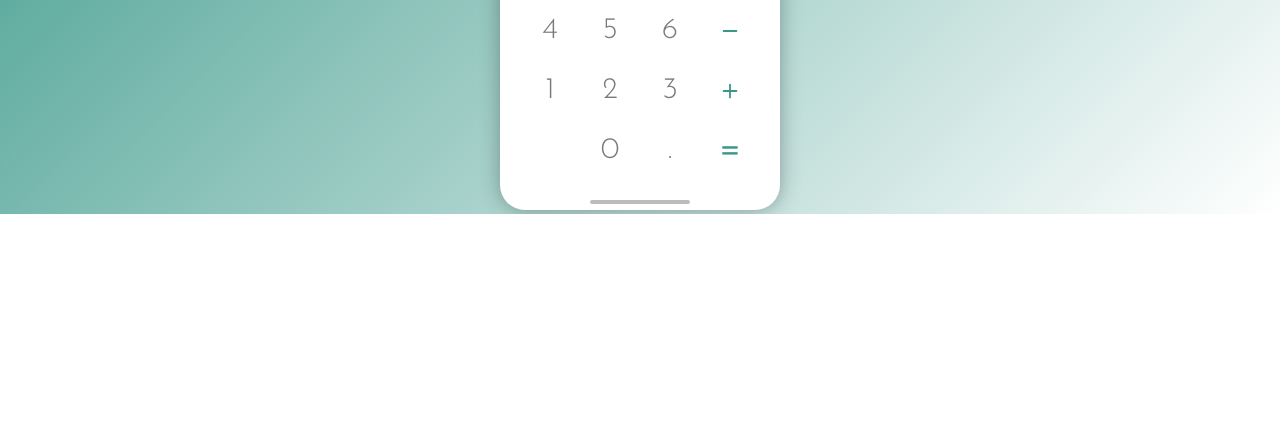
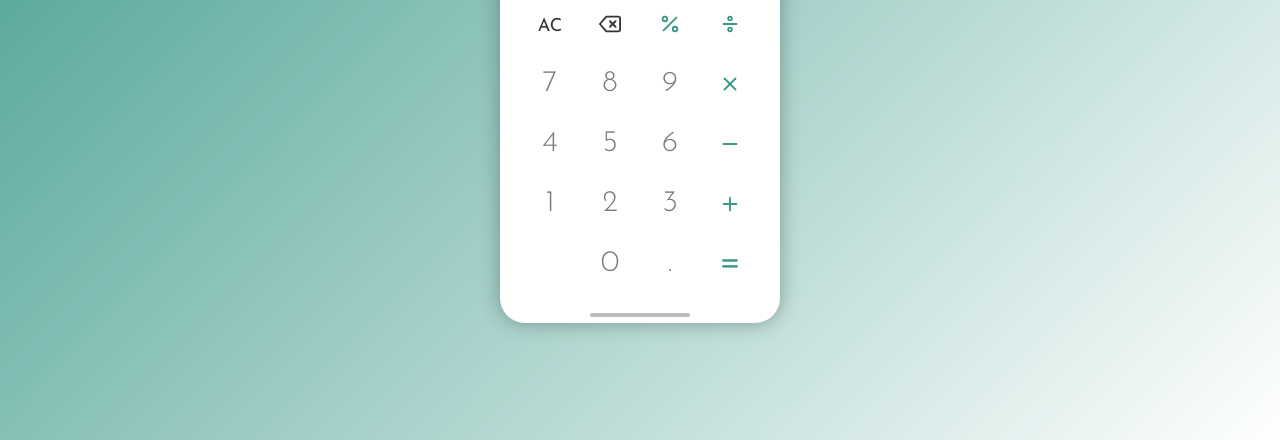
Before and after one commit to CarlossAyala/calculator-app, a plain HTML site: page index.html in a window 1280 px wide. Shown: the part 360-800 px from the top of the page. Drawn offline with nearby package versions, Linux system fonts and the light colour scheme.

Commit message:
Problemas con el Scroll en celulares 0.3

```diff
--- a/assets/css/style.css
+++ b/assets/css/style.css
@@ -4,9 +4,12 @@
   box-sizing: border-box;
   font-family: 'Josefin Sans', sans-serif;
 }
+html, body {
+  height: 100%;
+}
 .container{
   width: 100vw;
-  height: 100%;
+  min-height: 100%;
   overflow: hidden;
   background-color: #ffffff;
   background-image: linear-gradient(315deg, #ffffff 0%, #3a9889 100%);
```
